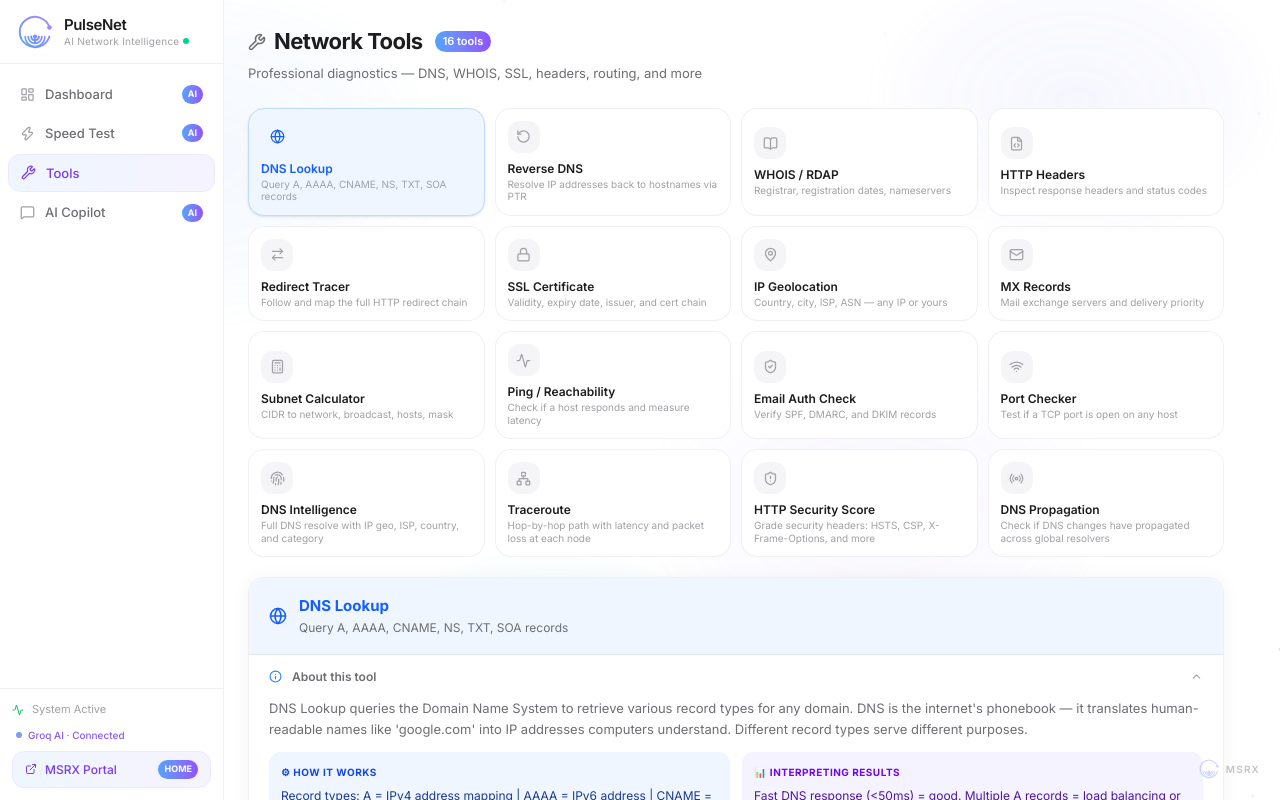
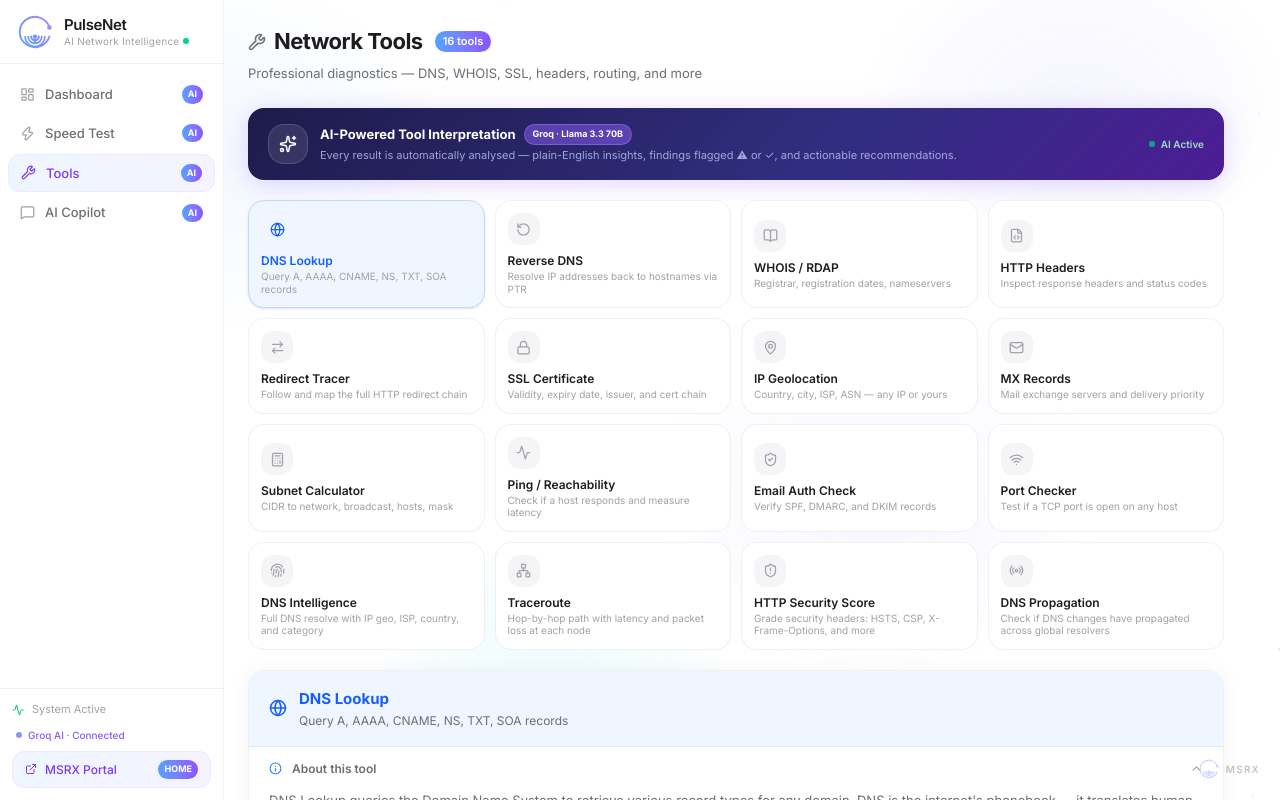
Before and after one commit to mrinalsinghraja/msrx-pulsenet, a Next.js app: page /tools in a window 1280 px wide. Built offline with nearby package versions, Linux system fonts and the light colour scheme.

Commit message:
Tools: add AI nav badge + dark gradient AI capability banner above tool grid

```diff
--- a/app/components/Sidebar.tsx
+++ b/app/components/Sidebar.tsx
@@ -14,7 +14,7 @@ import {
 const NAV = [
   { href: "/", icon: LayoutDashboard, label: "Dashboard", ai: true },
   { href: "/speed-test", icon: Zap, label: "Speed Test", ai: true },
-  { href: "/tools", icon: Wrench, label: "Tools", ai: false },
+  { href: "/tools", icon: Wrench, label: "Tools", ai: true },
   { href: "/copilot", icon: MessageSquare, label: "AI Copilot", ai: true },
 ];
 
--- a/app/tools/page.tsx
+++ b/app/tools/page.tsx
@@ -907,6 +907,35 @@ export default function ToolsPage() {
         <p className="text-[13px] text-[var(--text-secondary)]">Professional diagnostics — DNS, WHOIS, SSL, headers, routing, and more</p>
       </div>
 
+      {/* AI capability banner */}
+      <div className="mb-5 rounded-2xl overflow-hidden"
+        style={{ background: "linear-gradient(135deg, #1e1b4b 0%, #312e81 60%, #4c1d95 100%)", boxShadow: "0 4px 24px rgba(139,92,246,0.25)" }}>
+        <div className="px-5 py-4 flex flex-col sm:flex-row items-start sm:items-center gap-3">
+          <div className="flex items-center gap-3 flex-1 min-w-0">
+            <div className="w-10 h-10 rounded-2xl shrink-0 flex items-center justify-center"
+              style={{ background: "rgba(255,255,255,0.1)", border: "1px solid rgba(255,255,255,0.15)" }}>
+              <Sparkles size={18} className="text-white" />
+            </div>
+            <div>
+              <div className="flex items-center gap-2 mb-0.5">
+                <p className="text-[13px] font-bold text-white">AI-Powered Tool Interpretation</p>
+                <span className="text-[9px] font-bold px-2 py-0.5 rounded-full text-white"
+                  style={{ background: "rgba(139,92,246,0.5)", border: "1px solid rgba(167,139,250,0.4)" }}>
+                  Groq · Llama 3.3 70B
+                </span>
+              </div>
+              <p className="text-[11px]" style={{ color: "rgba(200,210,255,0.75)" }}>
+                Every result is automatically analysed — plain-English insights, findings flagged ⚠ or ✓, and actionable recommendations.
+              </p>
+            </div>
+          </div>
+          <div className="flex items-center gap-1.5 shrink-0">
+            <span className="w-1.5 h-1.5 rounded-full animate-pulse bg-emerald-400" />
+            <span className="text-[10px] font-semibold" style={{ color: "rgba(167,239,200,0.9)" }}>AI Active</span>
+          </div>
+        </div>
+      </div>
+
       {/* Tool grid */}
       <div className="grid grid-cols-2 sm:grid-cols-3 lg:grid-cols-4 gap-2.5 mb-5">
         {TOOLS.map((t) => {
```
